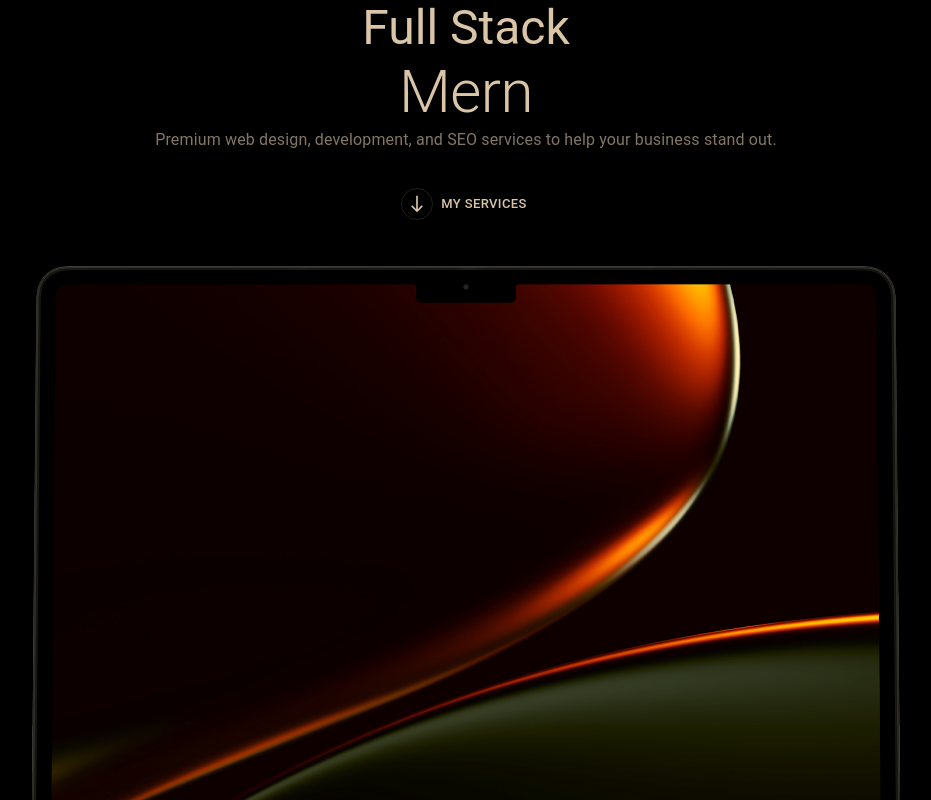
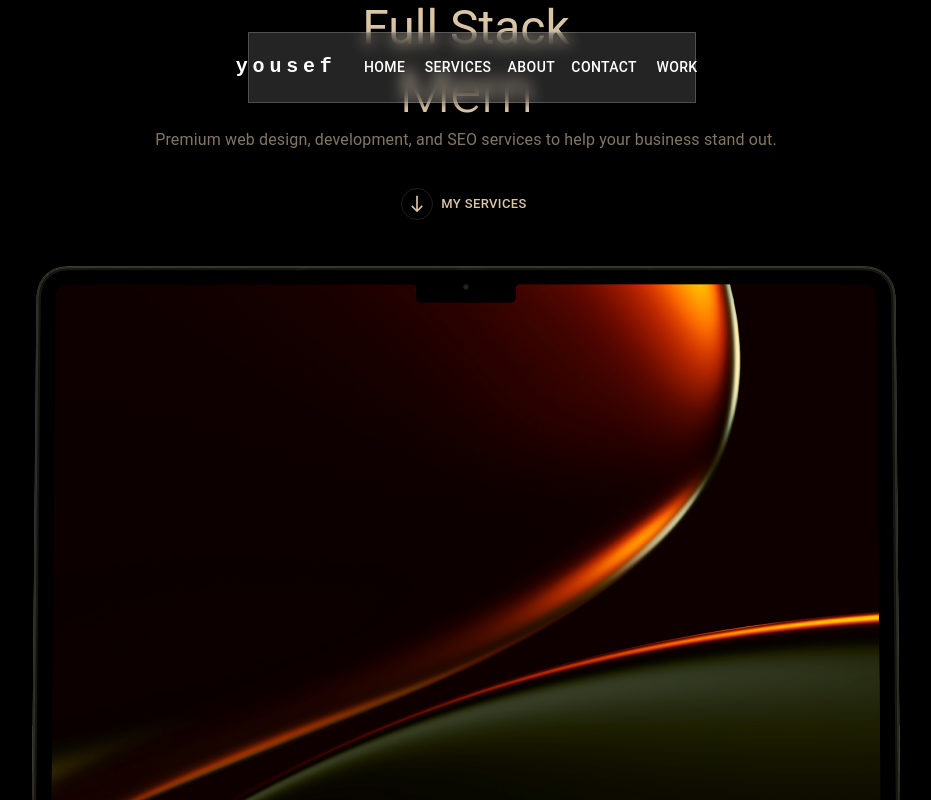
Before and after one commit to Sajjadmoghadam/portfolio, a React (Create React App) app: page /services in a window 1280 px wide. Shown: the top 800 px of the page, without its empty margins (174-1105 px from the left). Built offline with nearby package versions, Linux system fonts and the light colour scheme.

Commit message:
navbar added to project

```diff
--- a/src/App.js
+++ b/src/App.js
@@ -5,11 +5,12 @@
 import Work from './pages/Work'
 import Contact from './pages/Contact'
 import Services from './pages/Services'
+import Navbar from './components/Navbar'
 
 export default function App() {
   return (
     <>
-
+      <Navbar/>
       <Routes>
         <Route exact path='/' element={<Home />} />
         <Route path='/services' element={<Services />}/>
--- a/src/components/Navbar/index.jsx
+++ b/src/components/Navbar/index.jsx
@@ -0,0 +1,174 @@
+import * as React from "react";
+import AppBar from "@mui/material/AppBar";
+import Box from "@mui/material/Box";
+import Toolbar from "@mui/material/Toolbar";
+import IconButton from "@mui/material/IconButton";
+import Typography from "@mui/material/Typography";
+import Menu from "@mui/material/Menu";
+import MenuIcon from "@mui/icons-material/Menu";
+import Container from "@mui/material/Container";
+import Button from "@mui/material/Button";
+import MenuItem from "@mui/material/MenuItem";
+import AdbIcon from "@mui/icons-material/Adb";
+import { Link } from "react-router-dom";
+
+const pages = ["home", "services", "about", "contact", "work"];
+
+function Navbar() {
+  const [anchorElNav, setAnchorElNav] = React.useState(null);
+  const [anchorElUser, setAnchorElUser] = React.useState(null);
+
+  const handleOpenNavMenu = (event) => {
+    setAnchorElNav(event.currentTarget);
+  };
+  const handleOpenUserMenu = (event) => {
+    setAnchorElUser(event.currentTarget);
+  };
+
+  const handleCloseNavMenu = () => {
+    setAnchorElNav(null);
+  };
+
+  const handleCloseUserMenu = () => {
+    setAnchorElUser(null);
+  };
+
+  return (
+    <AppBar
+      position="fixed"
+      sx={{
+        bgcolor: "rgba(255,255,255,.14)",
+        backdropFilter: "blur(8px)",
+        width: "35%",
+        mx: "32%",
+        my: 4,
+        border:'1px solid rgba(255,255,255,.2)'
+      }}
+    >
+      <Container
+        maxWidth="xl"
+        sx={{ display: "flex", justifyContent: "center" }}
+      >
+        <Toolbar disableGutters>
+          <Link to={"/"} style={{textDecoration:'none'}}>
+            <Typography
+              variant="h6"
+              noWrap
+              component="a"
+              href="#app-bar-with-responsive-menu"
+              sx={{
+                mr: 2,
+                display: { xs: "none", md: "flex" },
+                fontFamily: "monospace",
+                fontWeight: 700,
+                letterSpacing: ".3rem",
+                color: "#fff",
+                textDecoration: "none",
+              }}
+            >
+              yousef
+            </Typography>
+          </Link>
+          <Box sx={{ flexGrow: 1, display: { xs: "flex", md: "none" } }}>
+            <IconButton
+              size="large"
+              aria-label="account of current user"
+              aria-controls="menu-appbar"
+              aria-haspopup="true"
+              onClick={handleOpenNavMenu}
+              color="inherit"
+            >
+              <MenuIcon />
+            </IconButton>
+            <Menu
+              id="menu-appbar"
+              anchorEl={anchorElNav}
+              anchorOrigin={{
+                vertical: "bottom",
+                horizontal: "left",
+              }}
+              keepMounted
+              transformOrigin={{
+                vertical: "top",
+                horizontal: "left",
+              }}
+              open={Boolean(anchorElNav)}
+              onClose={handleCloseNavMenu}
+              sx={{
+                display: { xs: "block", md: "none" },
+              }}
+            >
+              {pages.map((page) => (
+                <MenuItem key={page} onClick={handleCloseNavMenu}>
+                  <Typography textAlign="center">{page}</Typography>
+                </MenuItem>
+              ))}
+            </Menu>
+          </Box>
+          <AdbIcon sx={{ display: { xs: "flex", md: "none" }, mr: 1 }} />
+          <Typography
+            variant="h5"
+            noWrap
+            component="a"
+            href="#app-bar-with-responsive-menu"
+            sx={{
+              mr: 2,
+              display: { xs: "flex", md: "none" },
+              flexGrow: 1,
+              fontFamily: "monospace",
+              fontWeight: 700,
+              letterSpacing: ".3rem",
+              color: "inherit",
+              textDecoration: "none",
+            }}
+          >
+            yousef
+          </Typography>
+          <Box sx={{ flexGrow: 1, display: { xs: "none", md: "flex" } }}>
+            <Link to={"/"} style={{ textDecoration: "none" }}>
+              <Button
+                onClick={handleCloseNavMenu}
+                sx={{ my: 2, color: "white", display: "block" }}
+              >
+                Home
+              </Button>
+            </Link>
+            <Link to={"/services"} style={{ textDecoration: "none" }}>
+              <Button
+                onClick={handleCloseNavMenu}
+                sx={{ my: 2, color: "white", display: "block" }}
+              >
+                services
+              </Button>
+            </Link>
+            <Link to={"/about"} style={{ textDecoration: "none" }}>
+              <Button
+                onClick={handleCloseNavMenu}
+                sx={{ my: 2, color: "white", display: "block" }}
+              >
+                about
+              </Button>
+            </Link>
+            <Link to={"/contact"} style={{ textDecoration: "none" }}>
+              <Button
+                onClick={handleCloseNavMenu}
+                sx={{ my: 2, color: "white", display: "block" }}
+              >
+                contact
+              </Button>
+            </Link>
+            <Link to={"/work"} style={{ textDecoration: "none" }}>
+              <Button
+                onClick={handleCloseNavMenu}
+                sx={{ my: 2, color: "white", display: "block" }}
+              >
+                work
+              </Button>
+            </Link>
+          </Box>
+        </Toolbar>
+      </Container>
+    </AppBar>
+  );
+}
+export default Navbar;
```
